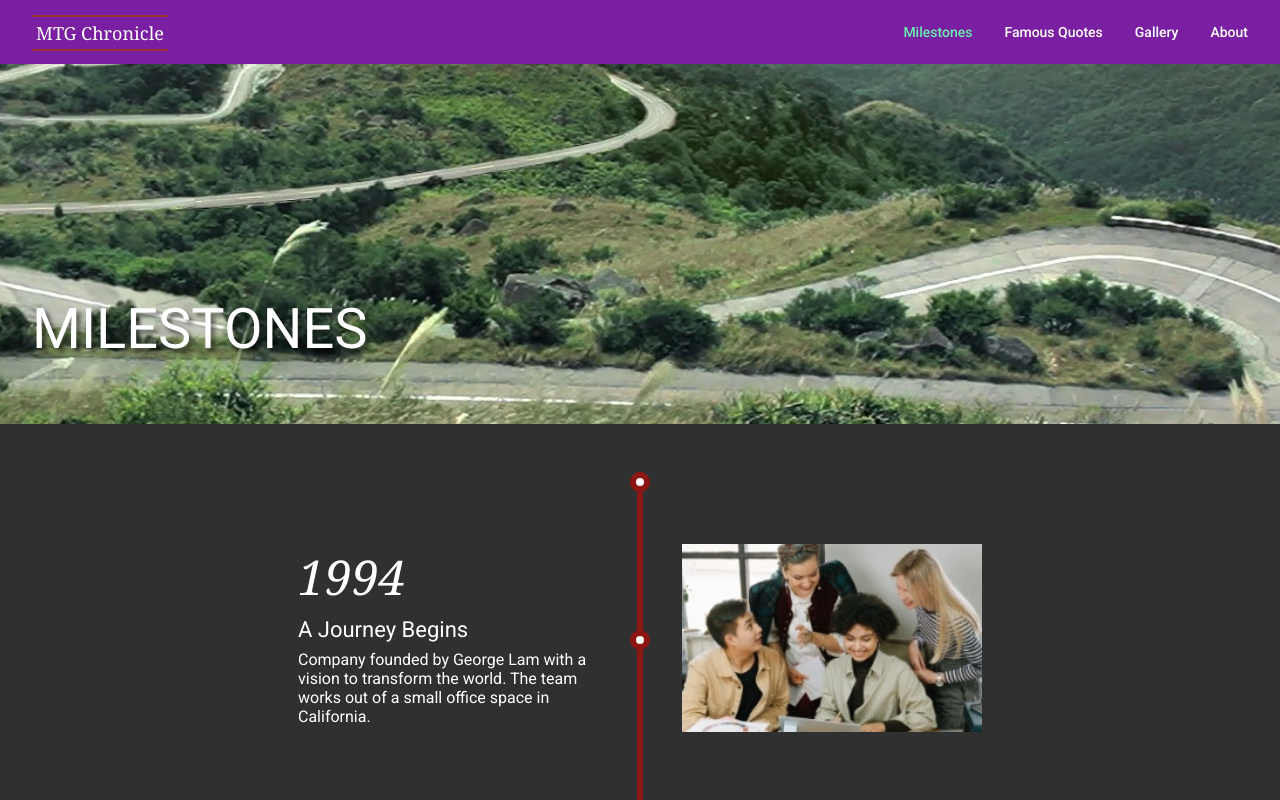
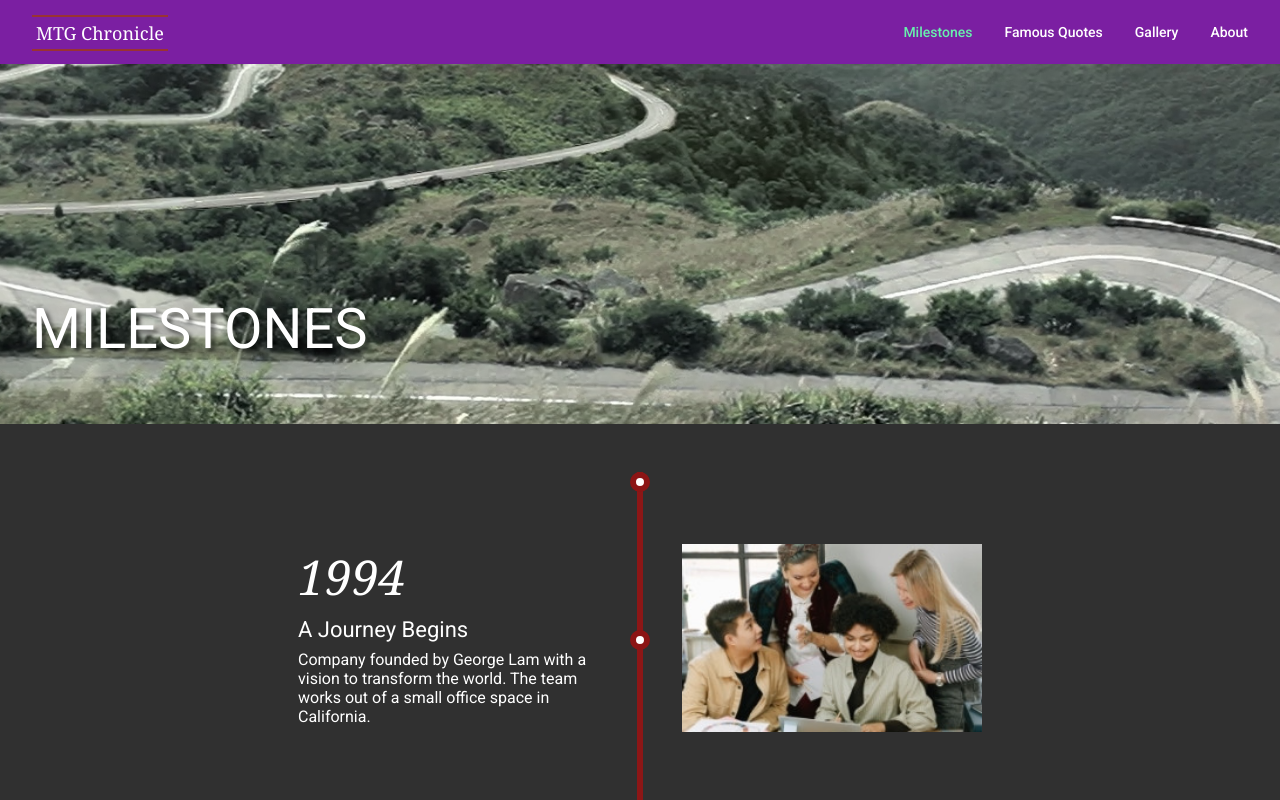
Before and after one commit to mtg-chronicle/mtg-chronicle, an Angular app: page / in a window 1280 px wide. Both pictures are taken after a click on the button "Milestones". Built offline with nearby package versions, Linux system fonts and the light colour scheme.

Commit message:
grayscale banner backdrop

```diff
--- a/src/app/components/banner/banner.component.scss
+++ b/src/app/components/banner/banner.component.scss
@@ -19,6 +19,7 @@
         background-position: center;
         background-repeat: no-repeat;
         background-size: cover;
+        filter: grayscale(50%);
     }
 
     .banner__caption {
```
